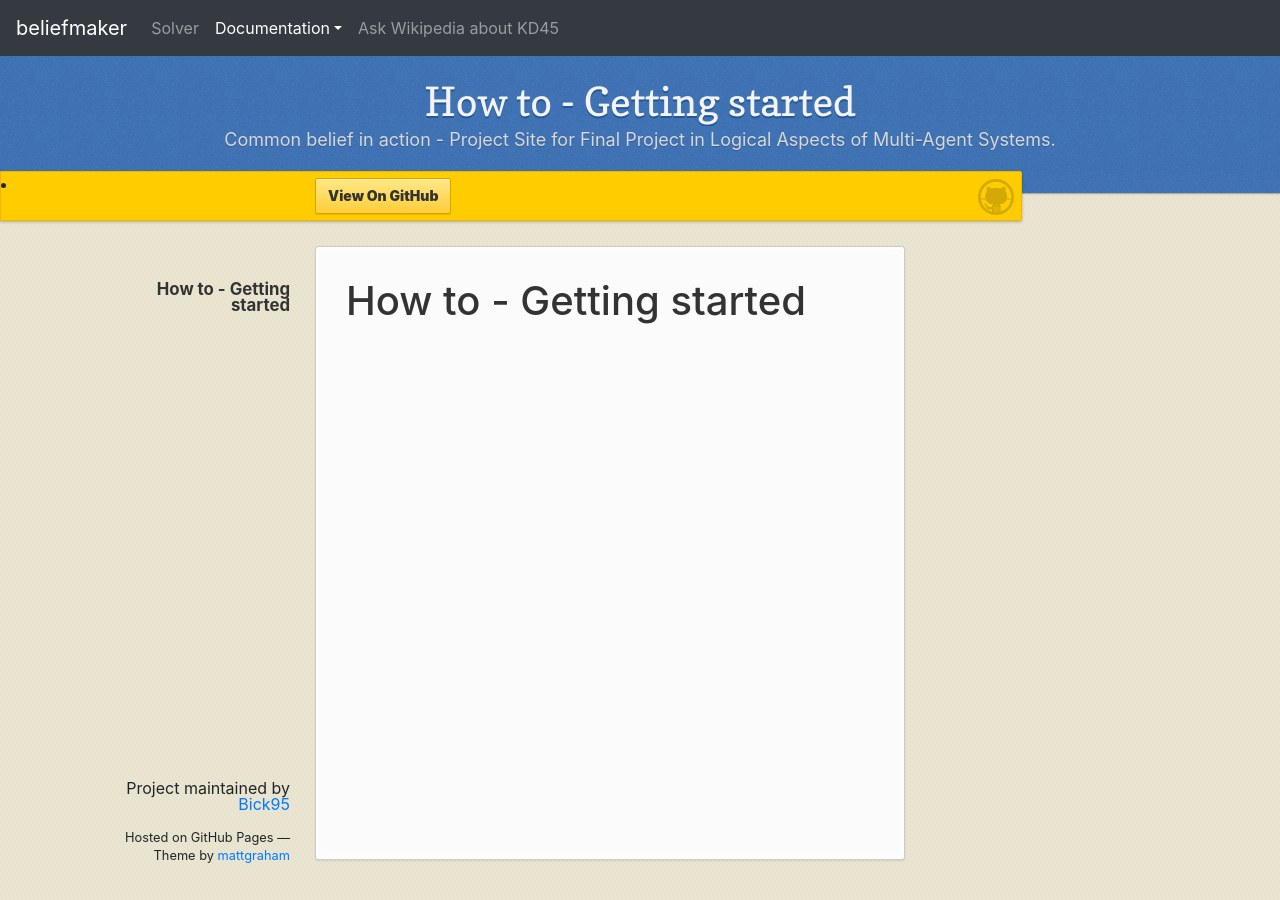
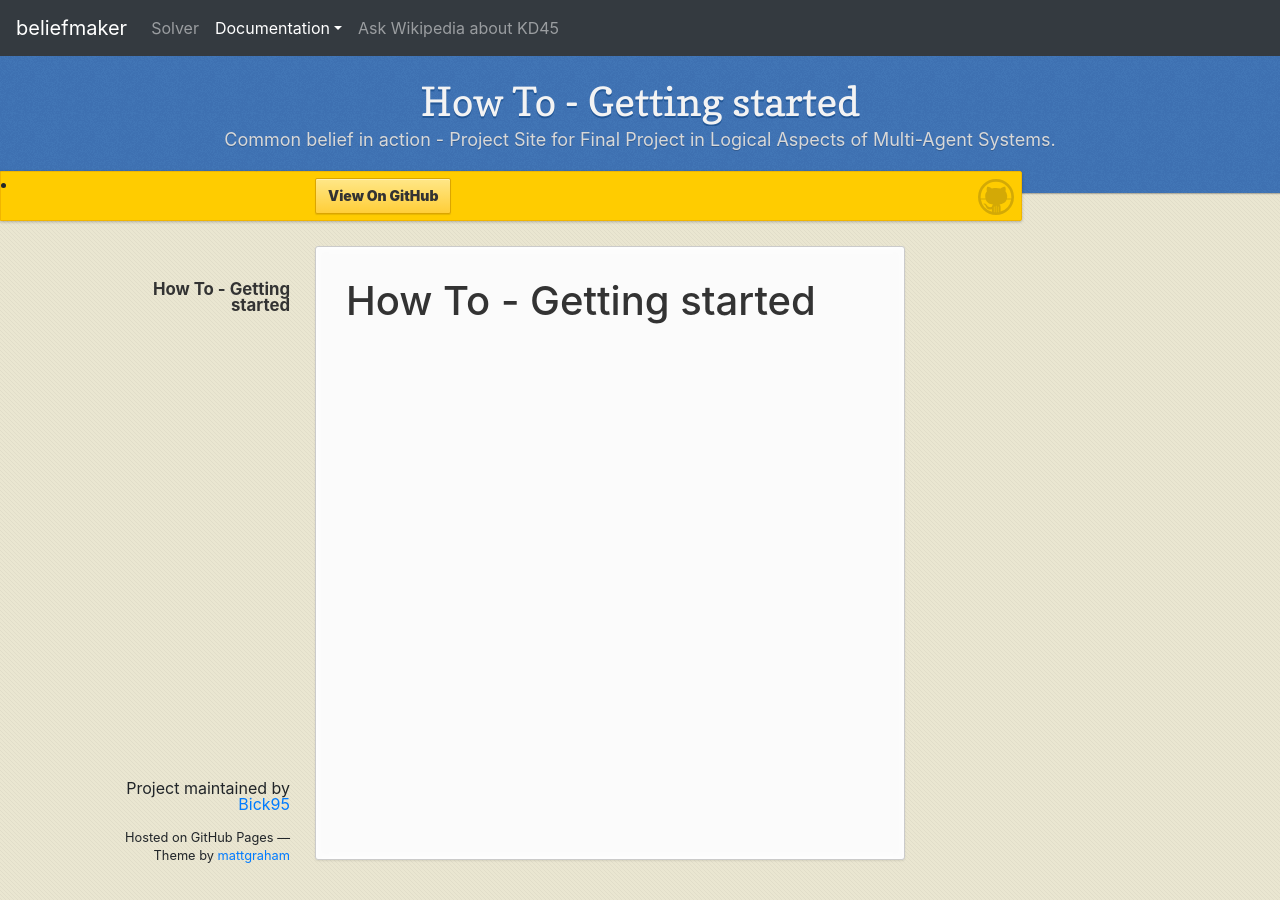
Before and after one commit to Bick95/beliefmaker, a Jekyll site: the page built from how_to.md, in a window 1280 px wide and 900 px high. Built offline with Jekyll 4.4.1, drawn with Linux system fonts in a browser that asks for light colours; nearby versions of some CDN libraries.

```diff
--- a/how_to.md
+++ b/how_to.md
@@ -1,6 +1,6 @@
 ---
-title: How to - Getting started
+title: How To - Getting started
 layout: default
 filename: how_to
 ---
-# How to - Getting started
+# How To - Getting started
```
